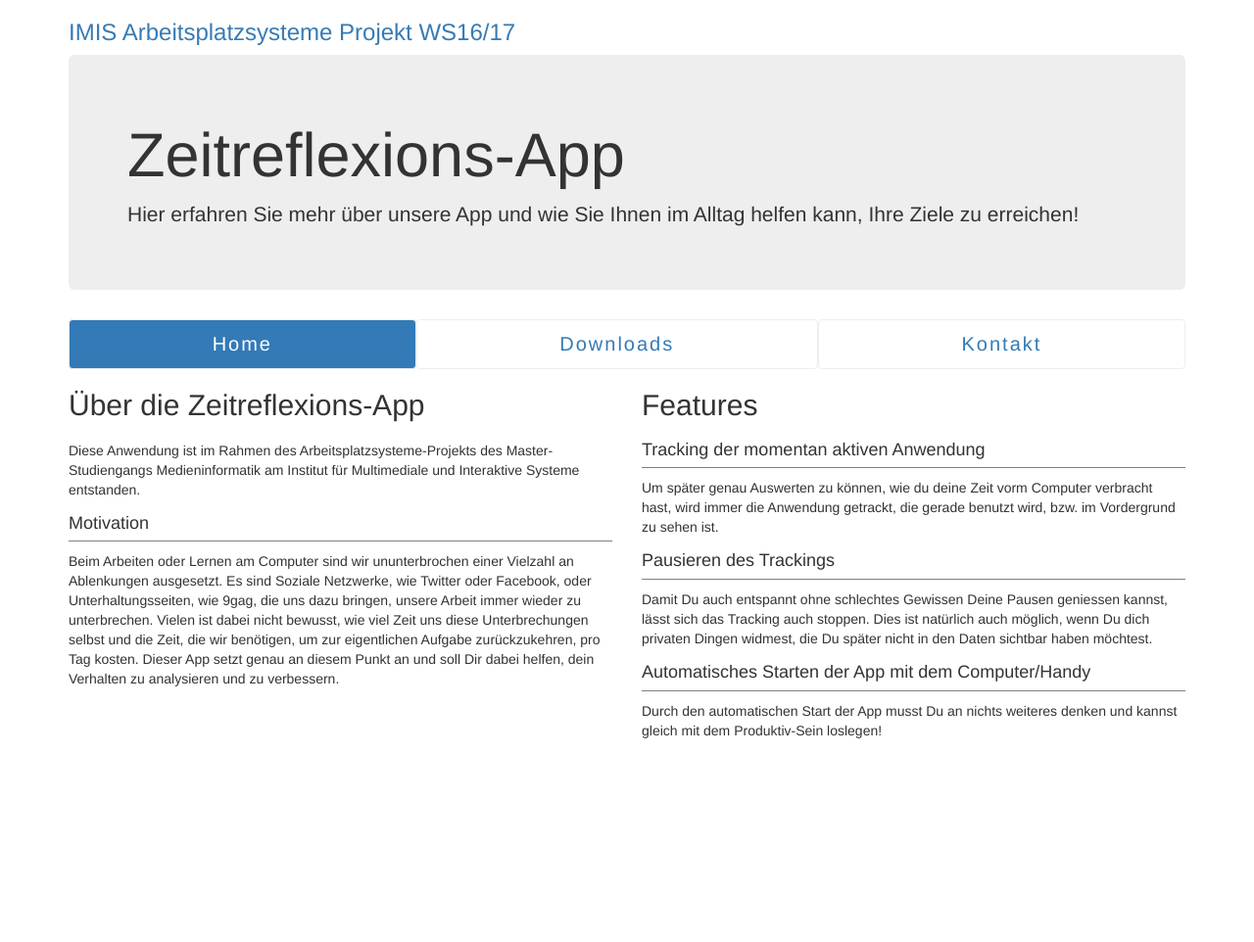
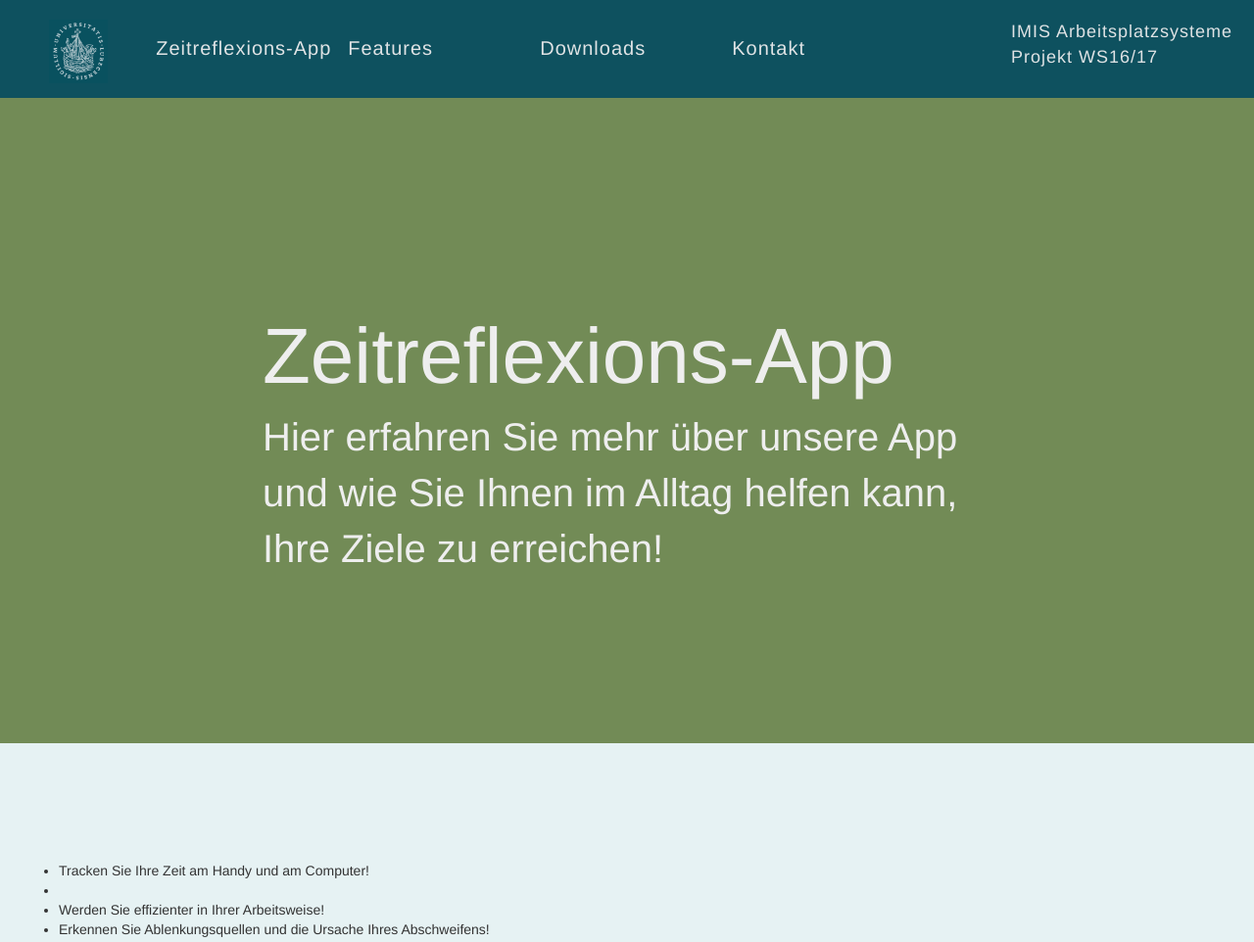
Before and after one commit to codingpaula/munapaula.github.io, a plain HTML site: page index.html in a window 1280 px wide. Shown: the top 962 px of the page at 98% size. Before the commit the page ends 800 px from the top, so only its background shows below. Drawn offline with Linux system fonts and the light colour scheme.

Commit message:
Überarbeitung für Präsentation

```diff
--- a/css/stylesheet.css
+++ b/css/stylesheet.css
@@ -1,12 +1,81 @@
+body {
+  background-color: #B3BFCF;
+  padding-top: 100px;
+}
+
+.section {
+  padding: 10px 20px;
+}
+
+.home {
+  background-color: #728B56;
+  padding-top: 200px;
+  padding-bottom: 160px;
+}
+
+.features {
+  background-color: #E6F2F3;
+  padding-top: 120px;
+  height: 2000px;
+}
+
+.instructions {
+  background-color: #C6262C;
+  height: 2000px;
+}
+
+.contacts {
+  background-color: #B3BFCF;
+  height: 2000px;
+}
+
+.impressum {
+  background-color: #EEE;
+  height: 100px;
+}
+
 .nav-zeit-app {
   font-size: 20px;
   font-weight: lighter;
   letter-spacing: 2px;
 }
 
+.navbar-zeit {
+  list-style-type: none;
+  height: 100px;
+  background-color: #064B59;
+  margin-bottom: 10px;
+  font-weight: lighter;
+  letter-spacing: 1px;
+  opacity: 0.95;
+}
+
+.navbar-zeit-all {
+  float: left;
+  width: 15%;
+  font-size: 20px;
+  padding-top: 15px;
+}
+
+.navbar-zeit-uni {
+  float: left;
+  width: 8%;
+}
+
+.navbar-zeit-imis {
+  float: right;
+  font-size: 18px;
+  width: 20%;
+}
+
 .navbar-zeit li a {
-  border: 1px solid #EEEEEE;
-  border-radius: 4px;
+  margin: 20px 0 10px 10px;
+  color: #EEE;
+}
+
+.navbar-zeit li a:hover {
+  text-decoration: none;
+  color: #B3BFCF;
 }
 
 .instructions,
@@ -31,3 +100,22 @@
 .space-above {
   margin-top: 15px;
 }
+
+.appnamecontainer {
+  width: 60%;
+  margin: auto;
+}
+
+.appname {
+  color: #EEE;
+  /* text-align: center; */
+  font-size: 80px;
+  font-weight: 300;
+}
+
+.appnamedescription {
+  /* text-align: center; */
+  color: #EEE;
+  font-size: 40px;
+  font-weight: 200;
+}
--- a/index.html
+++ b/index.html
@@ -1,7 +1,7 @@
 <!DOCTYPE html>
-<html lang="en">
+<html>
   <head>
-    <meta charset="utf-8">
+    <meta charset='UTF-8'/>
     <meta http-equiv="X-UA-Compatible" content="IE=edge">
     <meta name="viewport" content="width=device-width, initial-scale=1">
     <!-- The above 3 meta tags *must* come first in the head; any other head content must come *after* these tags -->
@@ -25,51 +25,74 @@
     <script src="js/ie-emulation-modes-warning.js"></script>
     <script src="js/jquery-2.1.4.min.js"></script>
     <script src="js/bootstrap.min.js"></script>
-
   </head>
-
   <body>
-
-    <div class="container">
-      <div class="masthead">
-        <h3 class="text-muted masthead-title">
-          IMIS Arbeitsplatzsysteme Projekt WS16/17
-        </h3>
-      </div>
-      <!-- Jumbotron -->
-      <div class="jumbotron">
-        <h1>Zeitreflexions-App</h1>
-        <p class="lead">
+    <div class="navbar-zeit navbar-fixed-top">
+      <!-- Nav Tabs -->
+      <ul class="navbar-zeit">
+        <li role="presentation">
+          <a class="navbar-zeit-uni" href="#page-top">
+            <img src="UniLogo.png" alt="Universität zu Lübeck Logo" width="60px"/>
+          </a>
+        </li>
+        <li role="presentation">
+          <a class="navbar-zeit-all" href="#home">Zeitreflexions-App</a>
+        </li>
+        <li>
+          <a class="navbar-zeit-all" href="#features">Features</a>
+        </li>
+        <li>
+          <a class="navbar-zeit-all" href="#downloads">Downloads</a>
+        </li>
+        <li>
+          <a class="navbar-zeit-all" href="#contact">Kontakt</a>
+        </li>
+        <li>
+          <a class="navbar-zeit-imis" href="#impressum">
+            IMIS Arbeitsplatzsysteme Projekt WS16/17
+          </a>
+        </li>
+      </ul>
+    </div>
+    <div class="section home" id="home">
+      <div class="appnamecontainer">
+        <h1 class="appname">Zeitreflexions-App</h1>
+        <p class="appnamedescription">
+          <!-- TODO cooler Werbesatz! -->
           Hier erfahren Sie mehr über unsere App und wie Sie Ihnen im Alltag
           helfen kann, Ihre Ziele zu erreichen!
         </p>
       </div>
+    </div>
+    <div class="section features" id="features">
+      <ul>
+        <li>
+          Tracken Sie Ihre Zeit am Handy und am Computer!
+        </li>
+        <li>
+          <!-- Datenvisualisierung -->
+        </li>
+        <li>
+          Werden Sie effizienter in Ihrer Arbeitsweise!
+        </li>
+        <li>
+          Erkennen Sie Ablenkungsquellen und die Ursache Ihres Abschweifens!
+        </li>
+      </ul>
+    </div>
+    <div class="section instructions" id="downloads">
 
+    </div>
+    <div class="section contacts" id="contact">
+
+    </div>
+    <div class="section impressum" id="impressum">
+
+    </div>
       <!-- The justified navigation menu is meant for single line per list item.
            Multiple lines will require custom code not provided by Bootstrap. -->
+    <div>
       <div>
-        <!-- Nav Tabs -->
-        <ul class="nav nav-pills nav-justified navbar-zeit">
-          <li role="presentation" class="active">
-            <a href="#home" aria-controls="home" role="tab"
-              data-toggle="tab" class="nav-zeit-app">
-              Home
-            </a>
-          </li>
-          <li role="presentation">
-            <a href="#downloads" aria-controls="downloads" role="tab"
-             data-toggle="tab" class="nav-zeit-app">
-             Downloads
-            </a>
-          </li>
-          <li role="presentation">
-            <a href="#contact" aria-controls="contact" role="tab"
-              data-toggle="tab" class="nav-zeit-app">
-              Kontakt
-            </a>
-          </li>
-        </ul>
-
         <!-- Tab panes -->
         <div class="tab-content">
           <div role="tabpanel" class="tab-pane active" id="home">
```
Also changed, not shown: UniLogo.png (added).
